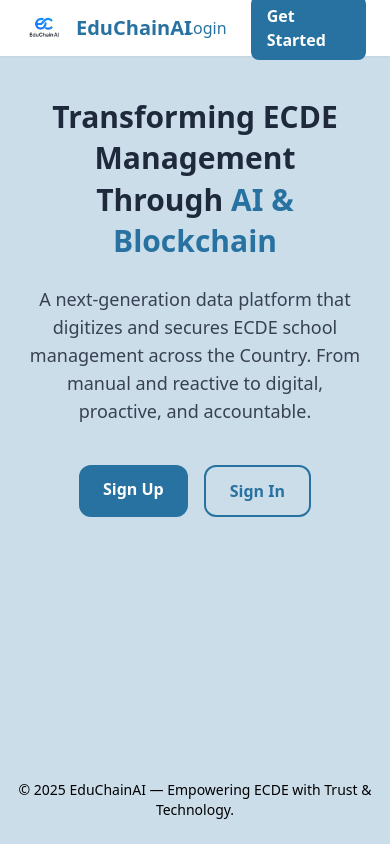
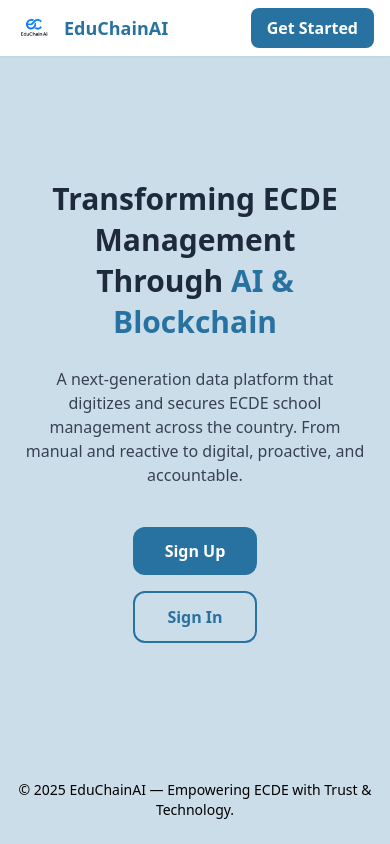
Before and after one commit to MaxMakau/EduChain-AI-frontend, a React (Create React App) app in the folder educhain/: page / in a window 390 px wide. Built offline with nearby package versions, Linux system fonts and the light colour scheme.

Commit message:
chenges to 'feel' of frontend

```diff
--- a/educhain/src/LandingPage.js
+++ b/educhain/src/LandingPage.js
@@ -1,7 +1,6 @@
 import React from 'react';
 import { Link } from 'react-router-dom';
 import { motion } from 'framer-motion';
-import { Brain, ShieldCheck, BarChart3 } from 'lucide-react';
 import logo from './assets/logo.png';
 
 const colors = {
@@ -18,30 +17,27 @@
       style={{ backgroundColor: colors.cloudySky, color: colors.darkText }}
     >
       {/* Header */}
-      <header className="fixed top-0 left-0 w-full h-14 bg-white shadow-sm z-50 px-6 md:px-12 py-4 flex justify-between items-center">
+      <header className="fixed top-0 left-0 w-full h-14 bg-white shadow-sm z-50 px-4 sm:px-8 py-3 flex justify-between items-center">
         <div className="flex items-center space-x-3">
-          <img src={logo} alt="EduChainAI Logo" className="w-10 h-10" />
-          <div>
-            <h1
-              className="text-xl font-bold"
-              style={{ color: colors.oceanBlue }}
-            >
-              EduChainAI
-            </h1>
-          </div>
+          <img src={logo} alt="EduChainAI Logo" className="w-9 h-9" />
+          <h1 className="text-lg sm:text-xl font-bold" style={{ color: colors.oceanBlue }}>
+            EduChainAI
+          </h1>
         </div>
 
-        <nav className="flex items-center space-x-6">
+        <nav className="flex items-center space-x-4 sm:space-x-6">
+          {/* Hide Login link on small screens */}
           <Link
             to="/login"
-            className="hover:underline font-medium"
+            className="hidden sm:block hover:underline font-medium"
             style={{ color: colors.oceanBlue }}
           >
             Login
           </Link>
+
           <Link
             to="/signup"
-            className="px-4 py-2 rounded-lg font-semibold text-white hover:opacity-90 transition"
+            className="px-4 py-2 sm:px-5 sm:py-2.5 rounded-lg font-semibold text-white hover:opacity-90 transition"
             style={{ backgroundColor: colors.oceanBlue }}
           >
             Get Started
@@ -50,12 +46,12 @@
       </header>
 
       {/* Hero Section */}
-<section className="flex flex-col justify-center items-center text-center mt-24 md:mt-24 px-6 md:px-12">
+      <section className="flex flex-1 flex-col justify-center items-center text-center px-6 mt-16 sm:mt-24">
         <motion.h2
           initial={{ opacity: 0, y: 30 }}
           animate={{ opacity: 1, y: 0 }}
           transition={{ duration: 0.8 }}
-          className="text-3xl md:text-5xl font-extrabold leading-snug max-w-3xl mb-6"
+          className="text-3xl sm:text-5xl font-extrabold leading-snug max-w-3xl mb-6"
         >
           Transforming ECDE Management
           <br />
@@ -67,36 +63,28 @@
           initial={{ opacity: 0, y: 20 }}
           animate={{ opacity: 1, y: 0 }}
           transition={{ duration: 1 }}
-          className="max-w-2xl text-gray-700 mb-10 text-lg"
+          className="max-w-2xl text-gray-700 mb-10 text-base sm:text-lg"
         >
           A next-generation data platform that digitizes and secures ECDE school
-          management across the Country. From manual and reactive to digital,
+          management across the country. From manual and reactive to digital,
           proactive, and accountable.
         </motion.p>
 
-        <div className="flex gap-4">
+        <div className="flex flex-col sm:flex-row gap-4">
           <Link
             to="/signup"
-            className="px-6 py-3 rounded-xl font-semibold text-white hover:opacity-90 transition"
+            className="px-8 py-3 rounded-xl font-semibold text-white hover:opacity-90 transition text-base"
             style={{ backgroundColor: colors.oceanBlue }}
           >
             Sign Up
           </Link>
           <Link
             to="/login"
-            className="border-2 px-6 py-3 rounded-xl font-semibold hover:text-white hover:opacity-90 transition"
+            className="border-2 px-8 py-3 rounded-xl font-semibold hover:text-white hover:bg-[#2772A0] transition text-base"
             style={{
               borderColor: colors.oceanBlue,
               color: colors.oceanBlue,
               backgroundColor: 'transparent',
-            }}
-            onMouseEnter={(e) => {
-              e.target.style.backgroundColor = colors.oceanBlue;
-              e.target.style.color = 'white';
-            }}
-            onMouseLeave={(e) => {
-              e.target.style.backgroundColor = 'transparent';
-              e.target.style.color = colors.oceanBlue;
             }}
           >
             Sign In
@@ -104,17 +92,13 @@
         </div>
       </section>
 
-
-
       {/* Footer */}
       <footer
-        className="text-black text-center py-6 mt-auto"
+        className="text-black text-center py-6 mt-auto text-sm"
         style={{ backgroundColor: colors.cloudySky }}
       >
-        <p className="text-sm">
-          © {new Date().getFullYear()} EduChainAI — Empowering ECDE with Trust &
-          Technology.
-        </p>
+        © {new Date().getFullYear()} EduChainAI — Empowering ECDE with Trust &
+        Technology.
       </footer>
     </div>
   );
```
